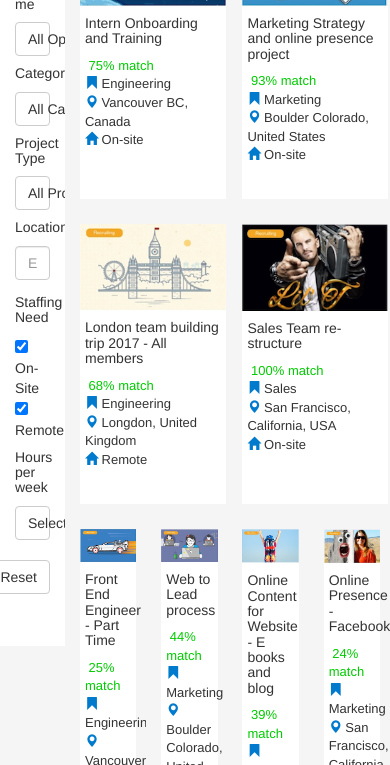
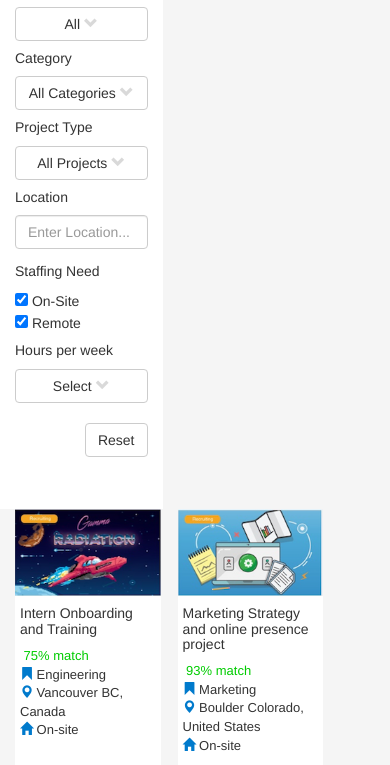
Before and after one commit to cheungsp/rallyteam-design, a plain HTML site: page index.html in a window 390 px wide. Shown: the part 335-1100 px from the top of the page. Drawn offline with nearby package versions, Linux system fonts and the light colour scheme.

Commit message:
chevron colour

```diff
--- a/index.html
+++ b/index.html
@@ -10,7 +10,7 @@
   </head>
   <body>
     <header>
-      <div class="whitesmoke">
+      <div class="whitesmoke-background">
       <div class="container">
         <div class="row">
           <div class="col-xs-12 col-sm-12 col-md-12 col-lg-12 top-section">
@@ -29,30 +29,30 @@
             </div>
         </div>
 
-        <div class="col-xs-2 col-sm-2 col-md-2 col-lg-2 filter-group">
+        <div class="col-xs-5 col-sm-5 col-md-2 col-lg-2 filter-group">
           <h2>Filters</h2>
-
           <h5>Show me</h5>
           <div class="dropdown">
-            <button class="btn btn-default dropdown-toggle side-button" type="button" id="dropdownMenuButton" data-toggle="dropdown" aria-haspopup="true" aria-expanded="false">
-              All Open Projects
-              <span class="caret"></span>
+            <button class="btn btn-default side-button" type="button">
+              <!-- All Open Projects -->
+              All
+              <span class="glyphicon glyphicon-chevron-down chevron"></span>
             </button>
           </div>
 
           <h5>Category</h5>
           <div class="dropdown">
-            <button class="btn btn-default dropdown-toggle side-button" type="button" id="dropdownMenuButton" data-toggle="dropdown" aria-haspopup="true" aria-expanded="false">
+            <button class="btn btn-default dropdown-toggle side-button" type="button">
               All Categories
-              <span class="caret"></span>
+              <span class="glyphicon glyphicon-chevron-down chevron"></span>
             </button>
           </div>
 
           <h5>Project Type</h5>
           <div class="dropdown">
-            <button class="btn btn-default dropdown-toggle side-button" type="button" id="dropdownMenuButton" data-toggle="dropdown" aria-haspopup="true" aria-expanded="false">
+            <button class="btn btn-default dropdown-toggle side-button" type="button">
               All Projects
-              <span class="caret"></span>
+              <span class="glyphicon glyphicon-chevron-down chevron"></span>
             </button>
           </div>
 
@@ -69,9 +69,9 @@
 
           <h5>Hours per week</h5>
           <div class="dropdown">
-            <button class="btn btn-default dropdown-toggle side-button" type="button" id="dropdownMenuButton" data-toggle="dropdown" aria-haspopup="true" aria-expanded="false">
+            <button class="btn btn-default dropdown-toggle side-button" type="button">
               Select
-              <span class="caret"></span>
+              <span class="glyphicon glyphicon-chevron-down chevron"></span>
             </button>
           </div>
 
@@ -84,7 +84,7 @@
 
         </div>
 
-        <div class="col-xs-10 col-sm-10 col-md-10 col-lg-10 whitesmoke">
+        <div class="col-xs-10 col-sm-10 col-md-10 col-lg-10 whitesmoke-background">
           <div class="row">
 
             <!-- 1 -->
@@ -155,7 +155,7 @@
             <!-- second row -->
             <div class="row">
               <!-- 5 -->
-              <div class="col-xs-3 col-sm-3 col-md-3 col-lg-3 single">
+              <div class="col-xs-6 col-sm-6 col-md-3 col-lg-3 single">
                 <div class="inner-level">
                   <div class="image-holder">
                     <img src="images/5.png" alt="Rocket Ship" class="image-thumbnail">
@@ -171,7 +171,7 @@
               </div>
 
               <!-- 6 -->
-              <div class="col-xs-3 col-sm-3 col-md-3 col-lg-3 single">
+              <div class="col-xs-6 col-sm-6 col-md-3 col-lg-3 single">
                 <div class="inner-level">
                   <div class="image-holder">
                     <img src="images/6.png" alt="Rocket Ship" class="image-thumbnail">
@@ -187,7 +187,7 @@
             </div>
 
               <!-- 7 -->
-              <div class="col-xs-3 col-sm-3 col-md-3 col-lg-3 single">
+              <div class="col-xs-6 col-sm-6 col-md-3 col-lg-3 single">
                 <div class="inner-level">
                   <div class="image-holder">
                     <img src="images/7.png" alt="Rocket Ship" class="image-thumbnail">
@@ -203,7 +203,7 @@
             </div>
 
               <!-- 8 -->
-              <div class="col-xs-3 col-sm-3 col-md-3 col-lg-3 single">
+              <div class="col-xs-6 col-sm-6 col-md-3 col-lg-3 single">
                 <div class="inner-level">
                   <div class="image-holder">
                     <img src="images/8.png" alt="Rocket Ship" class="image-thumbnail">
--- a/style.css
+++ b/style.css
@@ -57,10 +57,13 @@ hr {
 .blue {
   color: #007acc
 }
-.whitesmoke {
+
+.whitesmoke-background {
   background-color: whitesmoke;
 }
-
+.chevron {
+  color: #d9d9d9;
+}
 
 .single {
   font-size: 13px;
```
